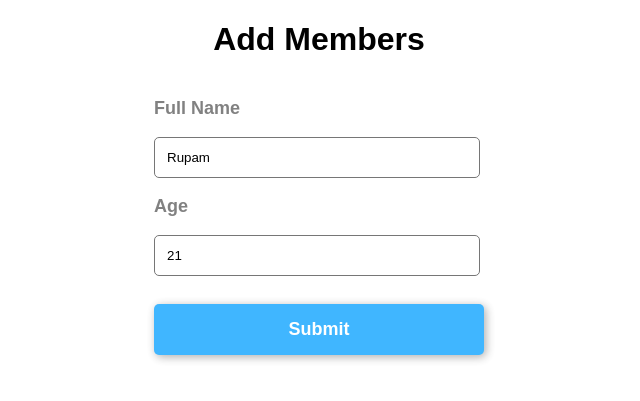
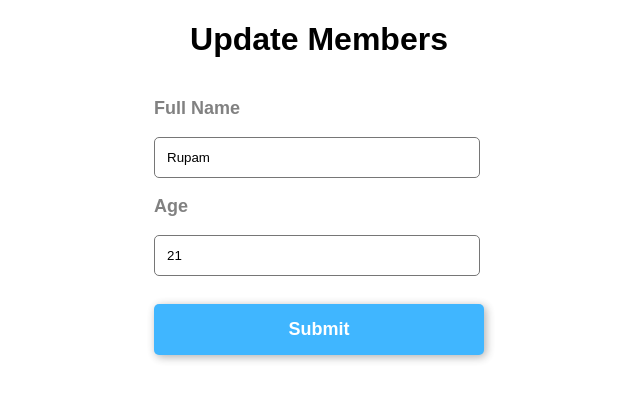
Before and after one commit to rupam-seal/django-todo, a Django app: page /members/update/1 in a window 1280 px wide. Shown: the top 401 px of the page, without its empty margins (321-961 px from the left). Run offline with Django 4.2, Linux system fonts and the light colour scheme; data comes from the database, SQL or seed files in the repository.

Commit message:
changed title and header of members/template/update.html file

```diff
--- a/members/templates/update.html
+++ b/members/templates/update.html
@@ -2,7 +2,7 @@
 
 <html>
     <head>
-        <title>Add Member</title>
+        <title>Update Member</title>
         <style>
             h1 {
                 display: grid;
@@ -59,7 +59,7 @@
     </head>
 
     <body>
-        <h1>Add Members</h1>
+        <h1>Update Members</h1>
         <div>
             <form action="updatemember/{{member.id}}" method="post">
                 {% csrf_token %}
```
